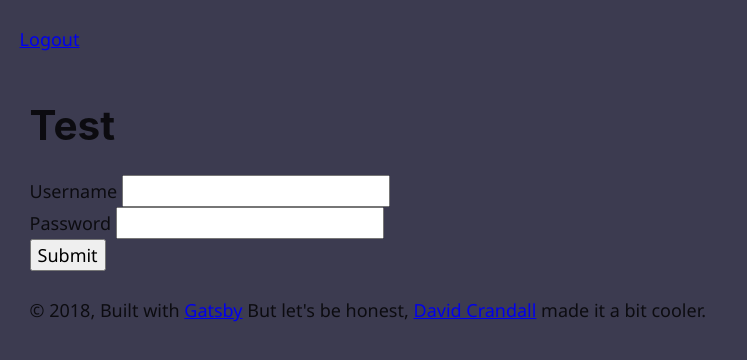
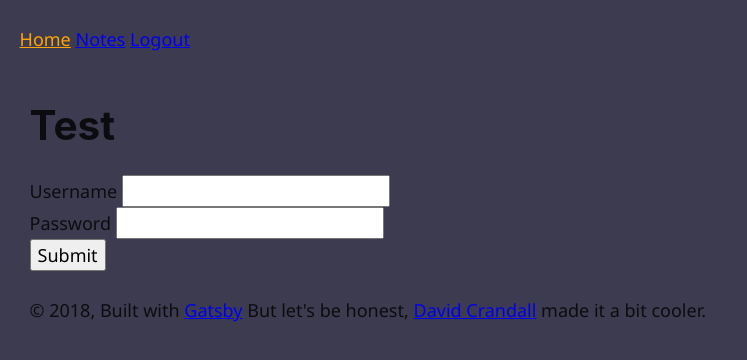
Before and after one commit to dacrands/gatsby-flask-frontend, a Gatsby site: page / in a window 1280 px wide. Shown: the whole page, without its empty margins (0-747 px from the left). Built offline with nearby package versions, Linux system fonts and the light colour scheme; Gatsby itself is replaced by a stand-in of ours.

Commit message:
Nav links based on auth

```diff
--- a/src/components/header.js
+++ b/src/components/header.js
@@ -1,27 +1,73 @@
-import { Link } from 'gatsby'
+import { Link, navigate } from 'gatsby'
 import PropTypes from 'prop-types'
-import React from 'react'
+import  React from 'react'
 
-const Header = ({ siteTitle }) => (
-  <div
+import { getUser } from '../utils/auth'
+
+const Header = ({ siteTitle }) => {
+  if (getUser() === "no one") {
+    // navigate('/login/')
+    return <div
     style={{
       // background: `rebeccapurple`,
+      color: `#dadada`,
       marginBottom: `1.45rem`,
       padding: `1.45rem 1.0875rem`
     }}
   >
-    <nav>
-      <a href="http://localhost:5000/logout">Logout</a>
+    <nav className="navbar">
+      <Link
+          to="/login/"
+          activeStyle= {{
+            color: "orange"
+          }}>
+          Login
+        </Link>
+      </nav>
+    </div>
+  }
+  return <div
+    style={{
+      // background: `rebeccapurple`,
+      color: `#dadada`,
+      marginBottom: `1.45rem`,
+      padding: `1.45rem 1.0875rem`
+    }}
+  >
+    <nav className="navbar">
+    <Link
+        to="/"
+        activeStyle= {{
+          color: "orange"
+        }}>
+        Home
+      </Link>
+      {` `}
+      <Link
+        to="/dash/"
+        activeStyle= {{
+          color: "orange"
+        }}>
+        Notes
+      </Link>
+      {` `}
+      <Link
+        to="/logout/"
+        activeStyle= {{
+          color: "orange"
+        }}>
+        Logout
+      </Link>
     </nav>
   </div>
-)
+}
 
 Header.propTypes = {
   siteTitle: PropTypes.string,
 }
 
 Header.defaultProps = {
-  siteTitle: ``,
+  siteTitle: `David Crandall`,
 }
 
 export default Header
```
